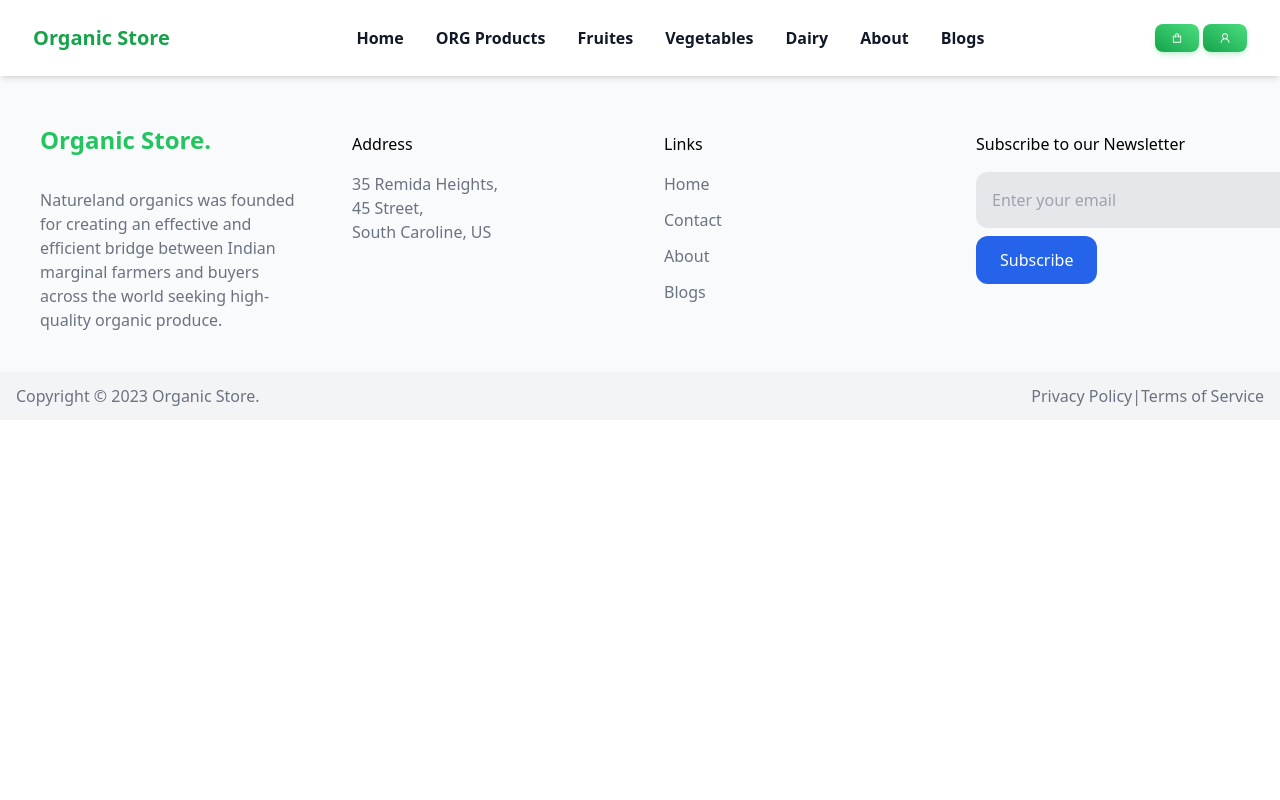
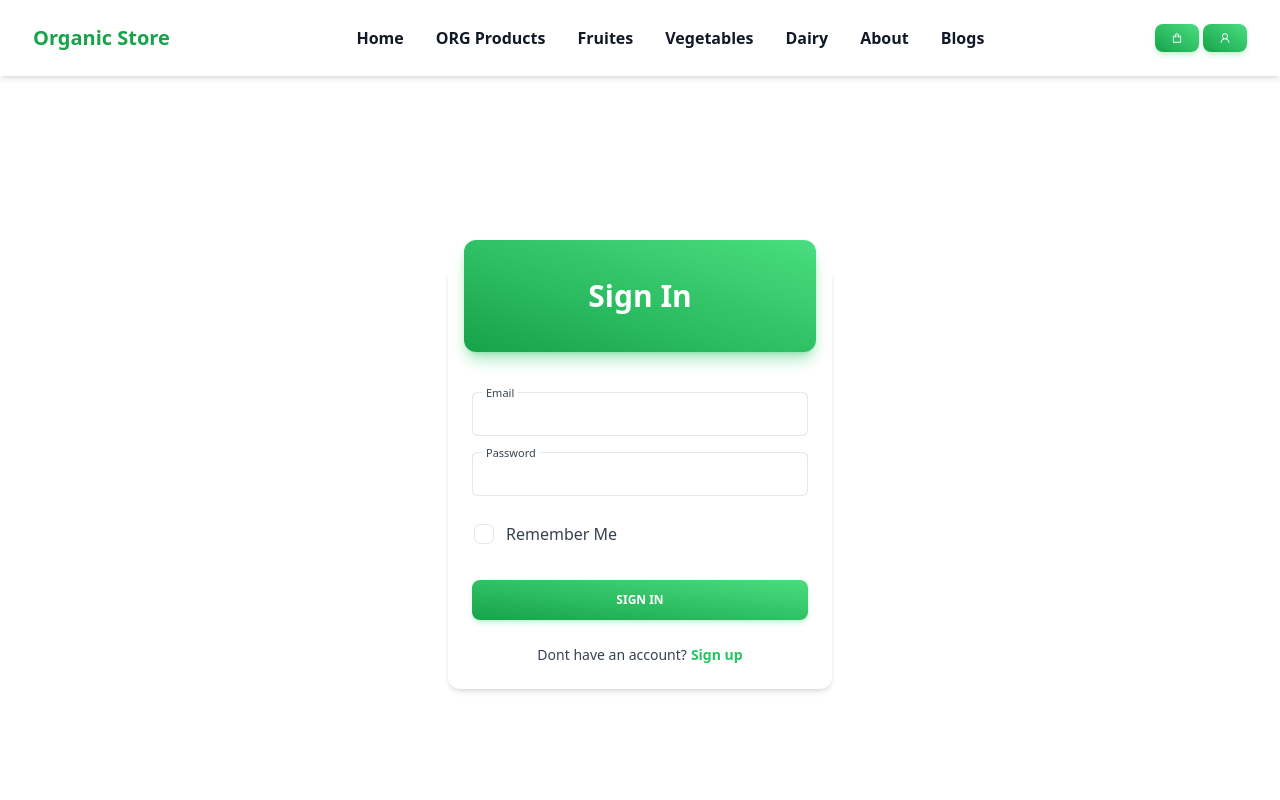
Before and after one commit to mdfaizan973/ZC_ORG, a React (Vite) app in the folder organics/: page /login in a window 1280 px wide. Shown: the top 800 px of the page. Built offline with nearby package versions, Linux system fonts and the light colour scheme.

Commit message:
able to make login UI

```diff
--- a/organics/src/Components/AllRoutes.jsx
+++ b/organics/src/Components/AllRoutes.jsx
@@ -2,12 +2,14 @@
 import { Routes, Route } from "react-router-dom";
 import Home from "../Pages/Landing/Home";
 import Blog from "../Pages/Blog";
+import LoginPage from "../Pages/LoginPage";
 export default function AllRoutes() {
   return (
     <div>
       <Routes>
         <Route path="/" element={<Home />}></Route>
         <Route path="/blogs" element={<Blog />}></Route>
+        <Route path="/login" element={<LoginPage />}></Route>
       </Routes>
     </div>
   );
--- a/organics/src/Components/Navbar.jsx
+++ b/organics/src/Components/Navbar.jsx
@@ -1,11 +1,13 @@
 // import React from 'react'
 import { AiOutlineShopping, AiOutlineUser } from "react-icons/ai";
+import { Link as RouterLink } from "react-router-dom";
 export default function Navbar() {
   return (
     <div>
       <nav className="sticky inset-0 z-10 block h-max w-full max-w-full rounded-none border border-white/80 bg-white bg-opacity-80 py-2 px-4 text-white shadow-md backdrop-blur-2xl backdrop-saturate-200 lg:px-8 lg:py-4">
         <div>
           <div className="container mx-auto flex items-center justify-between text-gray-900">
+            <RouterLink to="/">
               <a
                 href="#"
                 className="mr-4 block cursor-pointer py-1.5 font-sans text-xl font-bold leading-normal text-inherit antialiased font-semibold"
@@ -16,6 +18,8 @@ export default function Navbar() {
                 src="https://user-images.githubusercontent.com/106812942/275217471-417cd4b2-e456-4413-b8d0-4036e7537692.png"
               /> */}
               </a>
+            </RouterLink>
+
             <ul className="hidden items-center gap-6 lg:flex">
               <li className="block p-1 font-sans text-bs font-normal leading-normal text-inherit antialiased font-semibold ">
                 <a className="flex items-center" href="#">
@@ -61,6 +65,7 @@ export default function Navbar() {
               >
                 <AiOutlineShopping />
               </button>
+              <RouterLink to="/login">
                 <button
                   className="middle none center hidden rounded-lg bg-gradient-to-tr from-green-600 to-green-400 py-2 px-4 font-sans text-xs font-bold uppercase text-white shadow-md shadow-green-500/20 transition-all hover:shadow-lg hover:shadow-green-500/40 active:opacity-[0.85] disabled:pointer-events-none disabled:opacity-50 disabled:shadow-none lg:inline-block"
                   type="button"
@@ -68,6 +73,7 @@ export default function Navbar() {
                 >
                   <AiOutlineUser />
                 </button>
+              </RouterLink>
             </div>
 
             <button
--- /dev/null
+++ b/organics/src/Pages/LoginPage.jsx
@@ -0,0 +1,84 @@
+// import React from 'react'
+
+export default function LoginPage() {
+  return (
+    <div className=" w-full h-screen flex items-center justify-center">
+      <div className="relative flex w-96 flex-col rounded-xl bg-white bg-clip-border text-gray-700 shadow-md">
+        <div className="relative mx-4 -mt-6 mb-4 grid h-28 place-items-center overflow-hidden rounded-xl bg-gradient-to-tr from-green-600 to-green-400 bg-clip-border text-white shadow-lg shadow-green-500/40">
+          <h3 className="block font-sans text-3xl font-semibold leading-snug tracking-normal text-white antialiased">
+            Sign In
+          </h3>
+        </div>
+        <div className="flex flex-col gap-4 p-6">
+          <div className="relative h-11 w-full min-w-[200px]">
+            <input className="peer h-full w-full rounded-md border border-blue-gray-200 border-t-transparent bg-transparent px-3 py-3 font-sans text-sm font-normal text-blue-gray-700 outline outline-0 transition-all placeholder-shown:border placeholder-shown:border-blue-gray-200 placeholder-shown:border-t-blue-gray-200 focus:border-2 focus:border-green-500 focus:border-t-transparent focus:outline-0 disabled:border-0 disabled:bg-blue-gray-50" />
+            <label className="before:content[' '] after:content[' '] pointer-events-none absolute left-0 -top-1.5 flex h-full w-full select-none text-[11px] font-normal leading-tight text-blue-gray-400 transition-all before:pointer-events-none before:mt-[6.5px] before:mr-1 before:box-border before:block before:h-1.5 before:w-2.5 before:rounded-tl-md before:border-t before:border-l before:border-blue-gray-200 before:transition-all after:pointer-events-none after:mt-[6.5px] after:ml-1 after:box-border after:block after:h-1.5 after:w-2.5 after:flex-grow after:rounded-tr-md after:border-t after:border-r after:border-blue-gray-200 after:transition-all peer-placeholder-shown:text-sm peer-placeholder-shown:leading-[4.1] peer-placeholder-shown:text-blue-gray-500 peer-placeholder-shown:before:border-transparent peer-placeholder-shown:after:border-transparent peer-focus:text-[11px] peer-focus:leading-tight peer-focus:text-green-500 peer-focus:before:border-t-2 peer-focus:before:border-l-2 peer-focus:before:!border-green-500 peer-focus:after:border-t-2 peer-focus:after:border-r-2 peer-focus:after:!border-green-500 peer-disabled:text-transparent peer-disabled:before:border-transparent peer-disabled:after:border-transparent peer-disabled:peer-placeholder-shown:text-blue-gray-500">
+              Email
+            </label>
+          </div>
+          <div className="relative h-11 w-full min-w-[200px]">
+            <input className="peer h-full w-full rounded-md border border-blue-gray-200 border-t-transparent bg-transparent px-3 py-3 font-sans text-sm font-normal text-blue-gray-700 outline outline-0 transition-all placeholder-shown:border placeholder-shown:border-blue-gray-200 placeholder-shown:border-t-blue-gray-200 focus:border-2 focus:border-green-500 focus:border-t-transparent focus:outline-0 disabled:border-0 disabled:bg-blue-gray-50" />
+            <label className="before:content[' '] after:content[' '] pointer-events-none absolute left-0 -top-1.5 flex h-full w-full select-none text-[11px] font-normal leading-tight text-blue-gray-400 transition-all before:pointer-events-none before:mt-[6.5px] before:mr-1 before:box-border before:block before:h-1.5 before:w-2.5 before:rounded-tl-md before:border-t before:border-l before:border-blue-gray-200 before:transition-all after:pointer-events-none after:mt-[6.5px] after:ml-1 after:box-border after:block after:h-1.5 after:w-2.5 after:flex-grow after:rounded-tr-md after:border-t after:border-r after:border-blue-gray-200 after:transition-all peer-placeholder-shown:text-sm peer-placeholder-shown:leading-[4.1] peer-placeholder-shown:text-blue-gray-500 peer-placeholder-shown:before:border-transparent peer-placeholder-shown:after:border-transparent peer-focus:text-[11px] peer-focus:leading-tight peer-focus:text-green-500 peer-focus:before:border-t-2 peer-focus:before:border-l-2 peer-focus:before:!border-green-500 peer-focus:after:border-t-2 peer-focus:after:border-r-2 peer-focus:after:!border-green-500 peer-disabled:text-transparent peer-disabled:before:border-transparent peer-disabled:after:border-transparent peer-disabled:peer-placeholder-shown:text-blue-gray-500">
+              Password
+            </label>
+          </div>
+          <div className="-ml-2.5">
+            <div className="inline-flex items-center">
+              <label
+                className="relative flex cursor-pointer items-center rounded-full p-3"
+                htmlFor="checkbox"
+                data-ripple-dark="true"
+              >
+                <input
+                  type="checkbox"
+                  className="before:content[''] peer relative h-5 w-5 cursor-pointer appearance-none rounded-md border border-blue-gray-200 transition-all before:absolute before:top-2/4 before:left-2/4 before:block before:h-12 before:w-12 before:-translate-y-2/4 before:-translate-x-2/4 before:rounded-full before:bg-blue-gray-500 before:opacity-0 before:transition-opacity checked:border-green-500 checked:bg-green-500 checked:before:bg-green-500 hover:before:opacity-10"
+                  id="checkbox"
+                />
+                <span className="pointer-events-none absolute top-2/4 left-2/4 -translate-y-2/4 -translate-x-2/4 text-white opacity-0 transition-opacity peer-checked:opacity-100">
+                  <svg
+                    xmlns="http://www.w3.org/2000/svg"
+                    className="h-3.5 w-3.5"
+                    viewBox="0 0 20 20"
+                    fill="currentColor"
+                    stroke="currentColor"
+                    strokeWidth="1"
+                  >
+                    <path
+                      fillRule="evenodd"
+                      d="M16.707 5.293a1 1 0 010 1.414l-8 8a1 1 0 01-1.414 0l-4-4a1 1 0 011.414-1.414L8 12.586l7.293-7.293a1 1 0 011.414 0z"
+                      clipRule="evenodd"
+                    ></path>
+                  </svg>
+                </span>
+              </label>
+              <label
+                className="mt-px cursor-pointer select-none font-light text-gray-700"
+                htmlFor="checkbox"
+              >
+                Remember Me
+              </label>
+            </div>
+          </div>
+        </div>
+        <div className="p-6 pt-0">
+          <button
+            className="block w-full select-none rounded-lg bg-gradient-to-tr from-green-600 to-green-400 py-3 px-6 text-center align-middle font-sans text-xs font-bold uppercase text-white shadow-md shadow-green-500/20 transition-all hover:shadow-lg hover:shadow-green-500/40 active:opacity-[0.85] disabled:pointer-events-none disabled:opacity-50 disabled:shadow-none"
+            type="button"
+            data-ripple-light="true"
+          >
+            Sign In
+          </button>
+          <p className="mt-6 flex justify-center font-sans text-sm font-light leading-normal text-inherit antialiased">
+            Dont have an account?
+            <a
+              href="#signup"
+              className="ml-1 block font-sans text-sm font-bold leading-normal text-green-500 antialiased"
+            >
+              Sign up
+            </a>
+          </p>
+        </div>
+      </div>
+    </div>
+  );
+}
```
Lines whose indentation alone changed are shown as unchanged.
